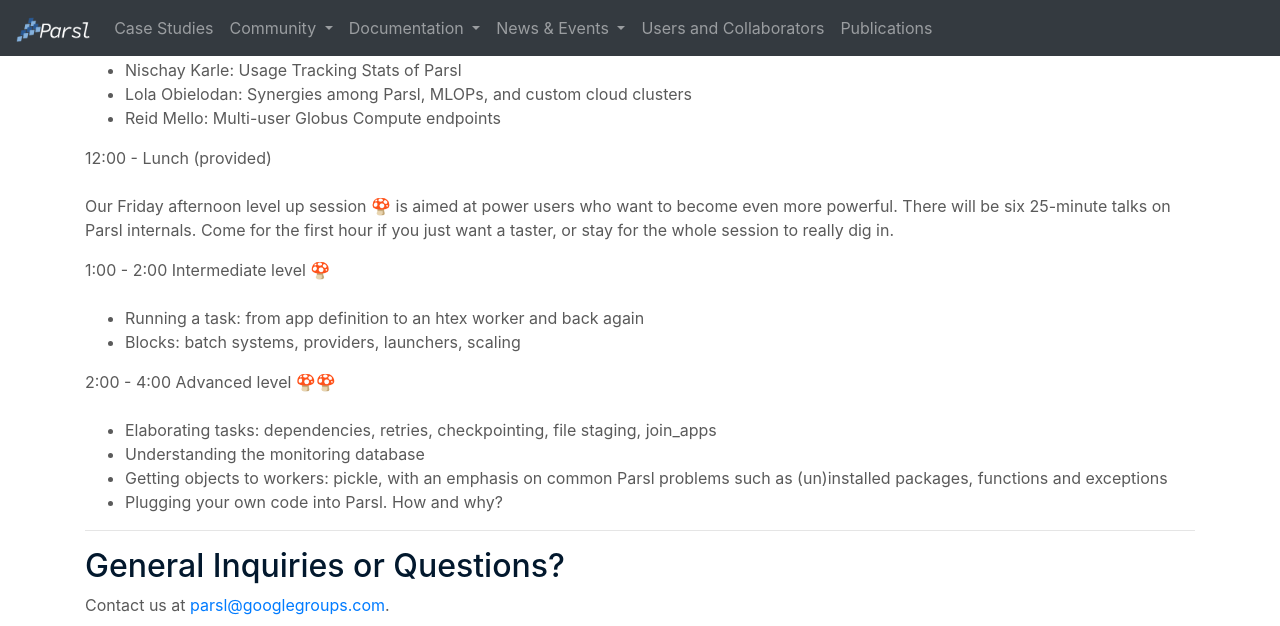
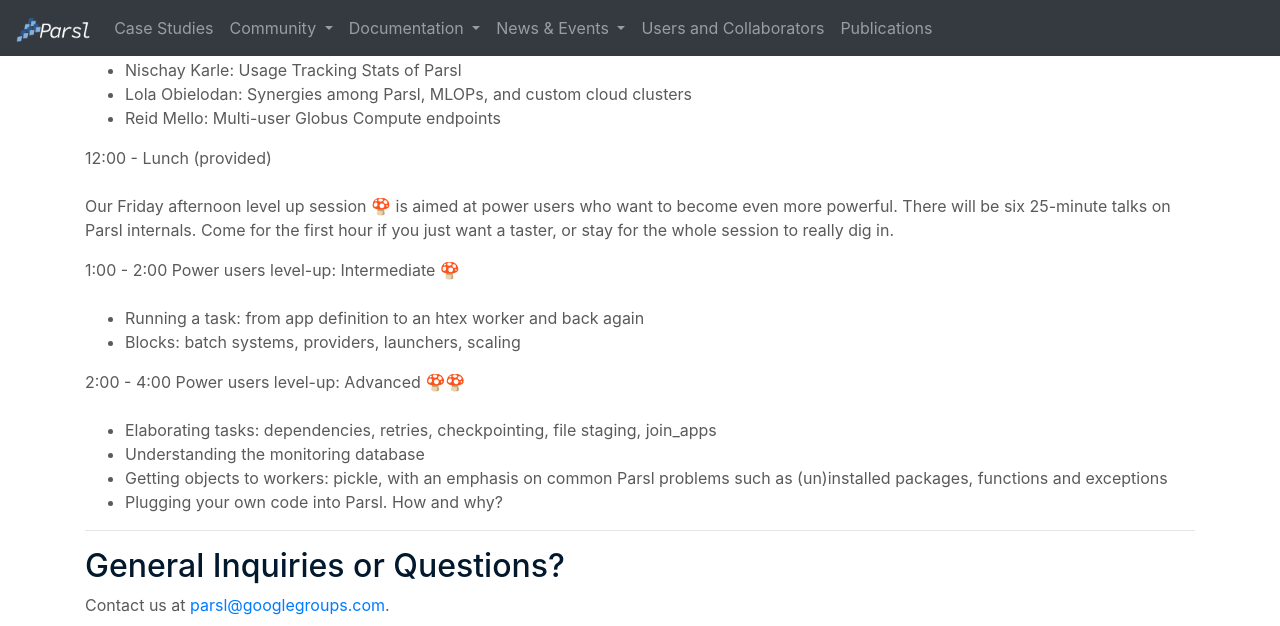
Before and after one commit to Parsl/parsl.github.io, a Jekyll site: the page built from parslfest/parslfest2024.html, in a window 1280 px wide and 900 px high, scrolled down 2905 px, cut to the strip 0-626 px from the top of the window. Built offline with Jekyll 4.4.1, drawn with Linux system fonts in a browser that asks for light colours.

Commit message:
talk title

```diff
--- a/parslfest/parslfest2024.html
+++ b/parslfest/parslfest2024.html
@@ -183,13 +183,13 @@
 
 	<p>Our Friday afternoon level up session 🍄 is aimed at power users who want to become even more powerful. There will be six 25-minute talks on Parsl internals. Come for the first hour if you just want a taster, or stay for the whole session to really dig in.</p>
 
-        1:00 - 2:00 Intermediate level 🍄 <br /><br />
+        1:00 - 2:00 Power users level-up: Intermediate 🍄 <br /><br />
 	<ul>
 		<li>Running a task: from app definition to an htex worker and back again</li>
 		<li>Blocks: batch systems, providers, launchers, scaling</li>
         </ul>
 
-        2:00 - 4:00 Advanced level 🍄🍄<br /><br />
+        2:00 - 4:00 Power users level-up: Advanced 🍄🍄<br /><br />
         <ul>
 		<li>Elaborating tasks: dependencies, retries, checkpointing, file staging, join_apps</li>
 		<li>Understanding the monitoring database</li>
```
